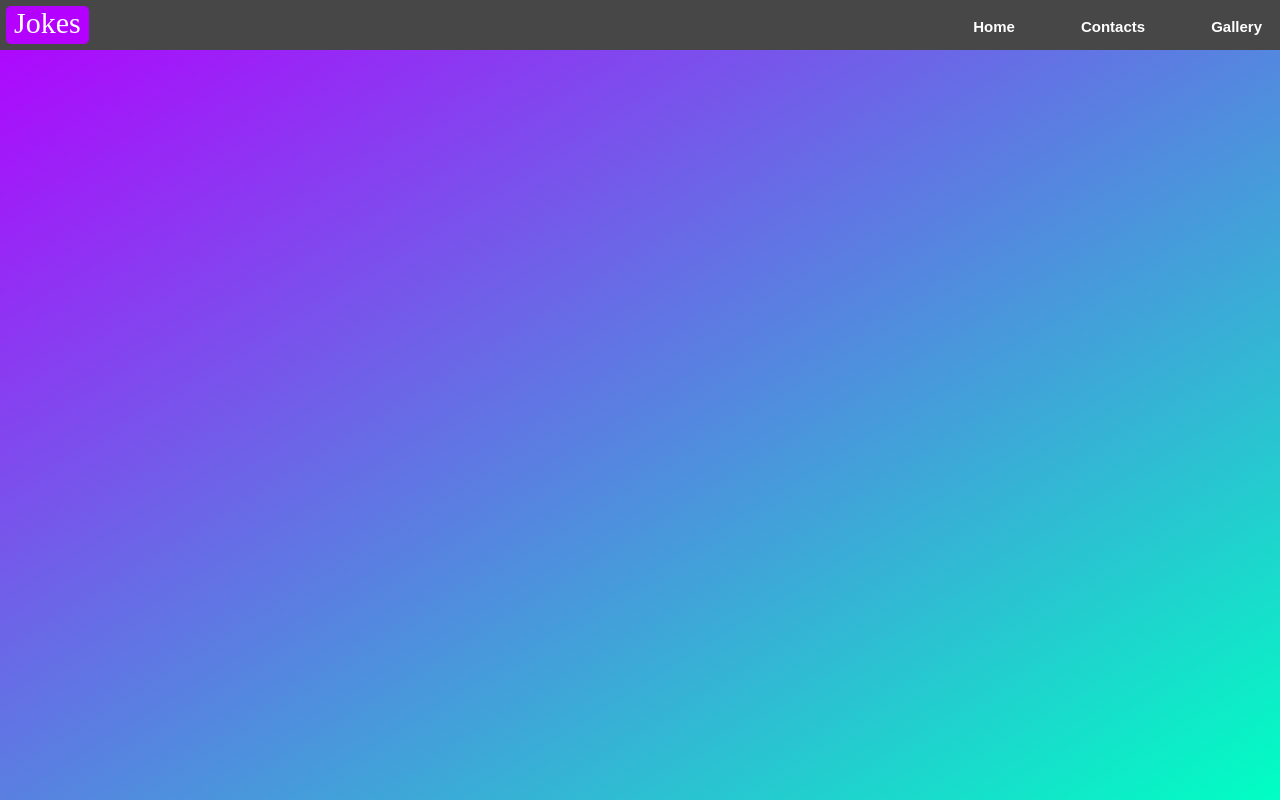
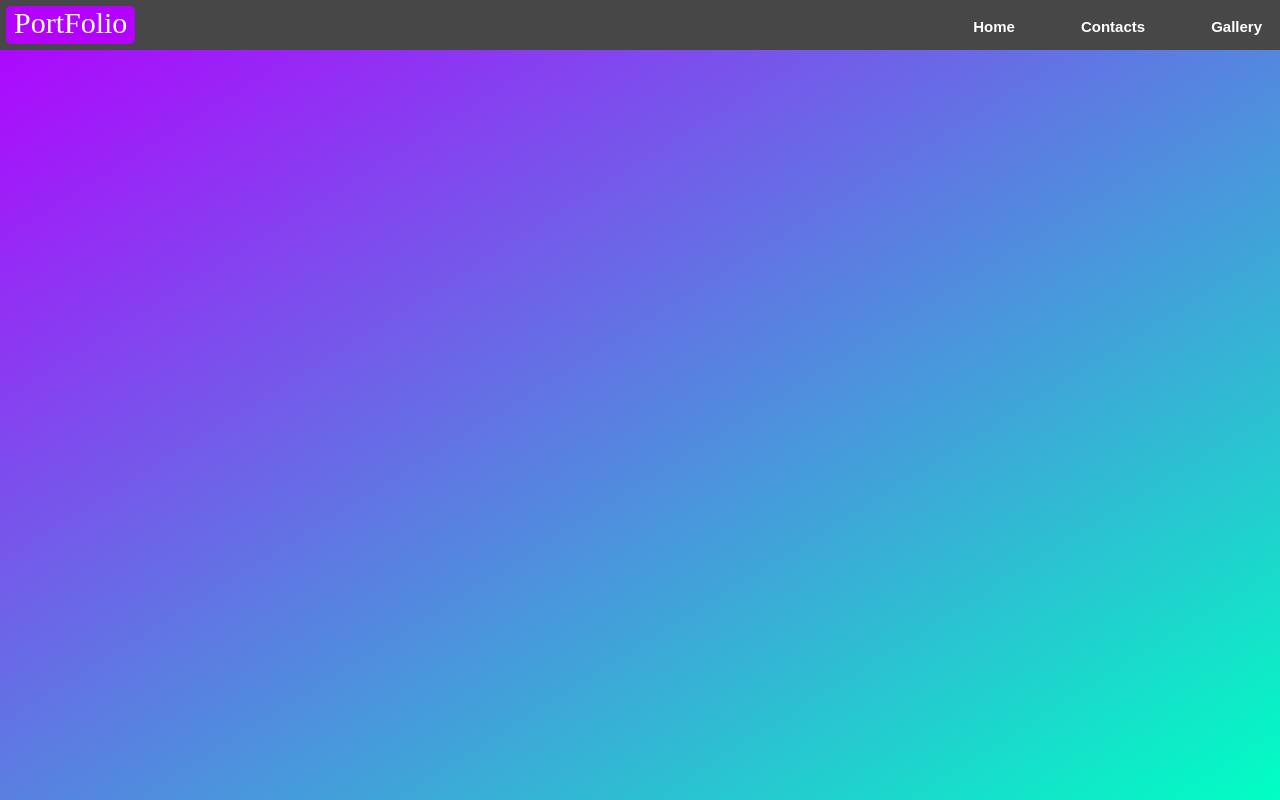
Before and after one commit to Jg-07/NavTest, a plain HTML site: page index.html in a window 1280 px wide. Drawn offline with Linux system fonts and the light colour scheme; a web font is replaced by a local one.

Commit message:
Name change

```diff
--- a/index.html
+++ b/index.html
@@ -9,7 +9,7 @@
   <!--navbar-->
   <body>
     <div class="navbar">
-        <div class="navBrand">Jokes</div>
+        <div class="navBrand">PortFolio</div>
       <div class="navContents">
         <div class="navItem ">Home</div>
         <div class="navItem">Contacts</div>
```
